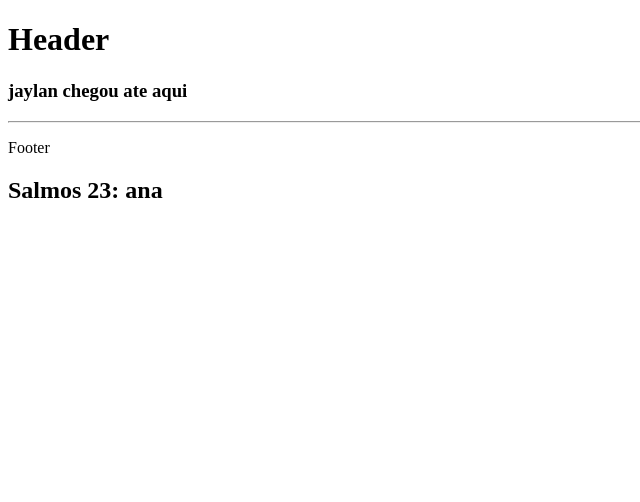
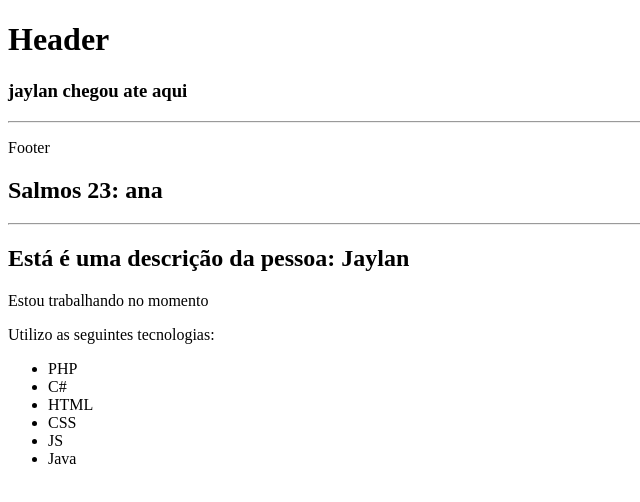
Before and after one commit to JaylanEsquivel/projeto-de-exemplos-vue-cli, a Vue app: page / in a window 1280 px wide. Shown: the top 502 px of the page, without its empty margins (0-640 px from the left). Built offline with nearby package versions, Linux system fonts and the light colour scheme.

Commit message:
up Hierarquias e Diretivas

```diff
--- a/src/App.vue
+++ b/src/App.vue
@@ -4,17 +4,20 @@
     <hr/>
     <p>Footer</p>
     <LifeCycle/>
+    <PessoaVue/>
 </template>
 
 <script>
   import PrimeiroComponente from './components/PrimeiroComponente.vue';
   import LifeCycle from './components/LifeCycle.vue';
+  import PessoaVue from './components/Pessoa.vue'; // se colocar vue tmb funciona
 
   export default {
     name: 'App',
     components: {
       PrimeiroComponente,
-      LifeCycle
+      LifeCycle,
+      PessoaVue
     }
   }
 </script>
--- /dev/null
+++ b/src/components/Info.vue
@@ -0,0 +1,24 @@
+<template>
+    <div>
+        <p v-if="trabalhando">Estou trabalhando no momento</p>
+        <p v-else>Estou em busca de um trabalho</p>
+
+        <p v-show="active">Utilizo as seguintes tecnologias:</p>
+        <ul>
+            <li v-for="tec in tecnologias">{{tec}}</li>
+        </ul>
+    </div>
+</template>
+<script>
+export default {
+    name: 'Info',
+    data() {
+        return {
+            trabalhando: true,
+            active: true,
+            tecnologias: ['PHP','C#', 'HTML', 'CSS', 'JS','Java']
+        }
+    }
+}
+
+</script>
--- /dev/null
+++ b/src/components/Pessoa.vue
@@ -0,0 +1,22 @@
+<template>
+    <hr>
+    <h2>Está é uma descrição da pessoa: {{name}}</h2>
+   <Info />
+</template>
+<script>
+import Info from './Info.vue';
+
+export default {
+    name: 'Pessoa',
+    data() {
+        return {
+            name: 'Jaylan'
+        }
+    },
+    components:{
+        Info
+    }
+}
+
+
+</script>
```
Also changed, not shown: 1 other file (tests, documents, lock files or other folders).
